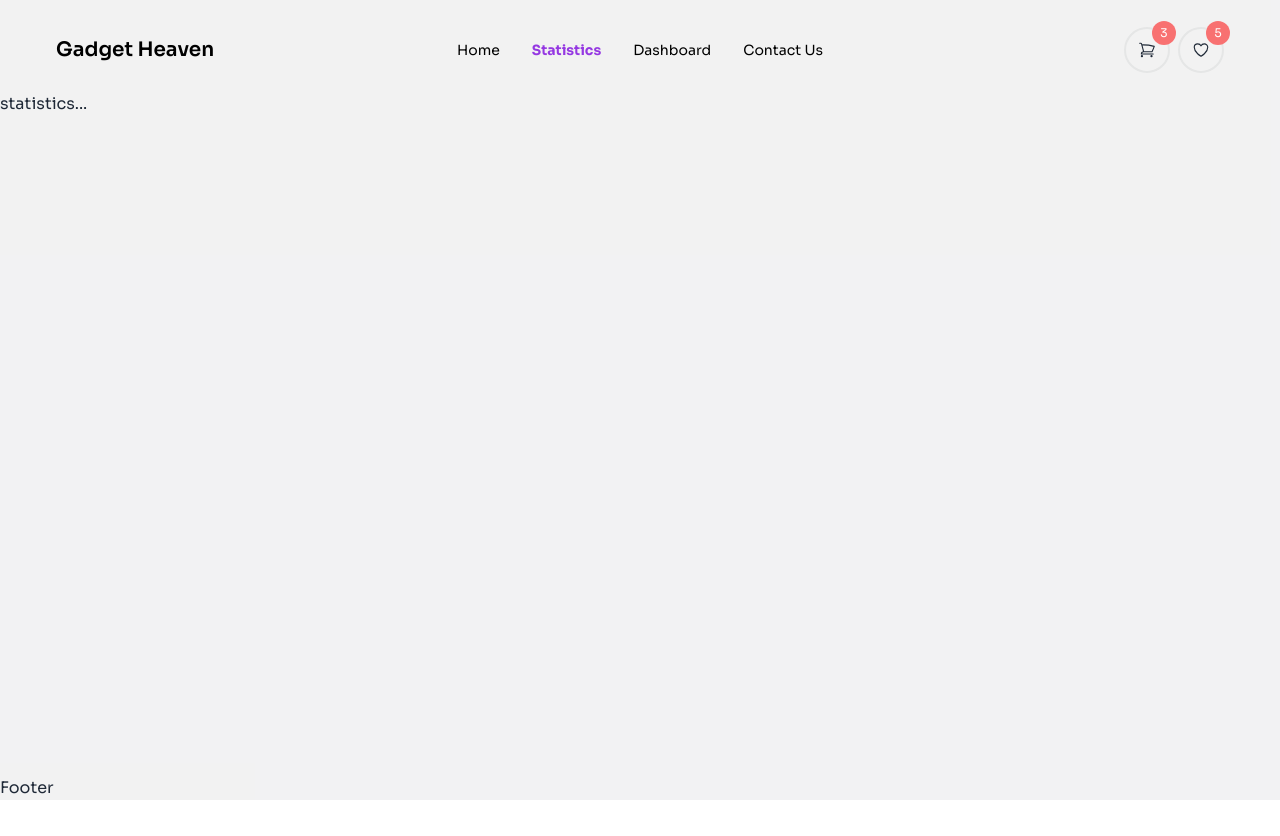
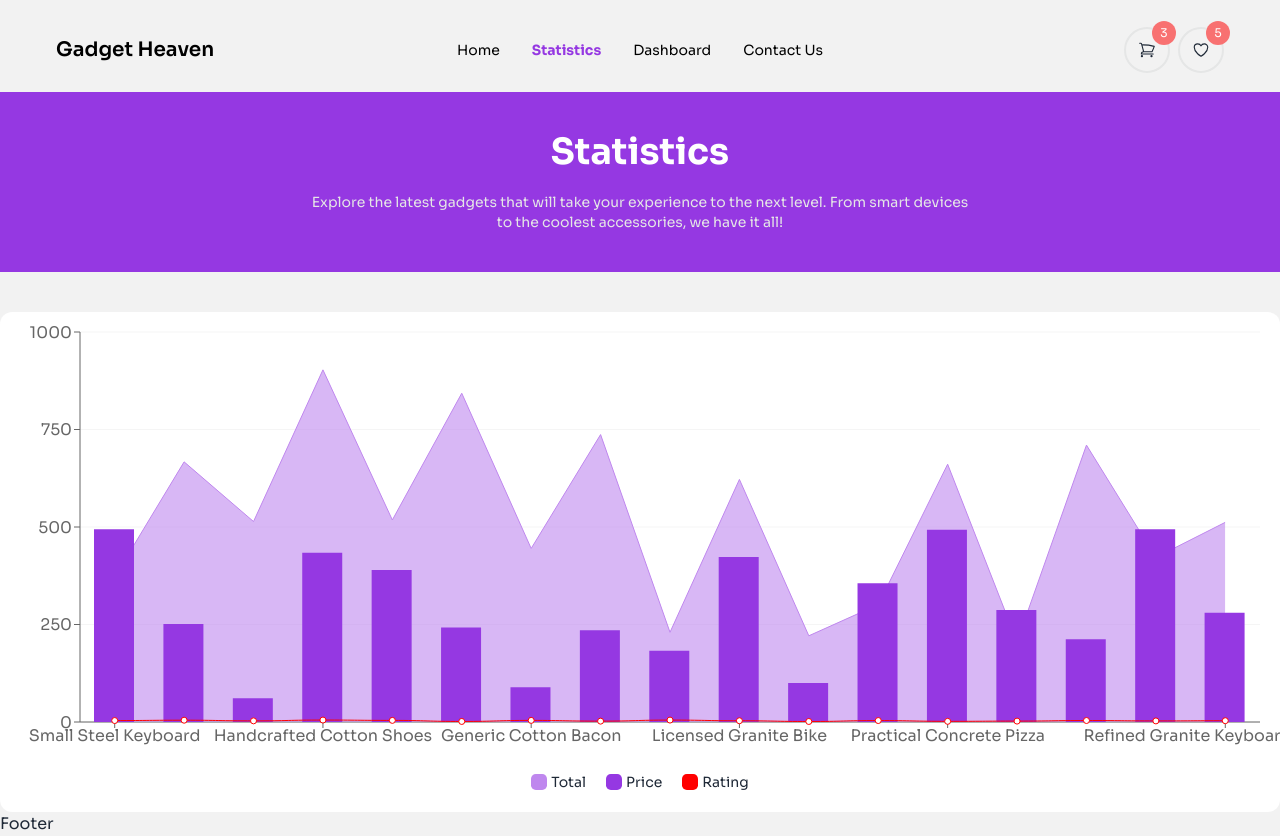
Before and after one commit to programming-hero-web-course-4/b10a8-gadget-heaven-Rashad-Stack, a React (Vite) app: page /statistics in a window 1280 px wide. Before the commit the page ends 800 px from the top, so only its background shows below. Built offline with nearby package versions, Linux system fonts and the light colour scheme.

Commit message:
Add ContactUs and Statistics pages; implement GetInTouch component; integrate DashboardChart; update routing and enhance Hero component

```diff
--- a/package.json
+++ b/package.json
@@ -15,7 +15,8 @@
     "react-dom": "^18.3.1",
     "react-icons": "^5.3.0",
     "react-rating-stars-component": "^2.2.0",
-    "react-router-dom": "^6.27.0"
+    "react-router-dom": "^6.27.0",
+    "recharts": "^2.13.3"
   },
   "devDependencies": {
     "@eslint/js": "^9.13.0",
--- a/src/App.jsx
+++ b/src/App.jsx
@@ -1,8 +1,10 @@
 import { createBrowserRouter, RouterProvider } from "react-router-dom";
+import GetInTouch from "./components/GetInTouch";
 import Dashboard from "./pages/Dashboard";
 import Home from "./pages/Home";
 import ProductDetails from "./pages/ProductDetails";
 import RootLayout from "./pages/RootLayout";
+import Statistics from "./pages/Statistics";
 
 const router = createBrowserRouter([
   {
@@ -19,7 +21,7 @@ const router = createBrowserRouter([
       },
       {
         path: "statistics",
-        element: <div>statistics...</div>,
+        element: <Statistics />,
       },
       {
         path: "/dashboard",
@@ -27,7 +29,7 @@ const router = createBrowserRouter([
       },
       {
         path: "/contact-us",
-        element: <div>contact us...</div>,
+        element: <GetInTouch />,
       },
     ],
   },
--- /dev/null
+++ b/src/components/DashboardChart.jsx
@@ -0,0 +1,171 @@
+import PropTypes from "prop-types";
+import {
+  Area,
+  Bar,
+  CartesianGrid,
+  ComposedChart,
+  Legend,
+  Line,
+  ResponsiveContainer,
+  Tooltip,
+  XAxis,
+  YAxis,
+} from "recharts";
+
+const data = [
+  {
+    name: "Small Steel Keyboard",
+    price: 494,
+    total: 372,
+    rating: 3.7,
+  },
+  {
+    name: "Practical Steel Salad",
+    price: 251,
+    total: 667,
+    rating: 4.6,
+  },
+  {
+    name: "Incredible Frozen Towels",
+    price: 61,
+    total: 514,
+    rating: 2.9,
+  },
+  {
+    name: "Handcrafted Cotton Shoes",
+    price: 434,
+    total: 903,
+    rating: 5,
+  },
+  {
+    name: "Ergonomic Granite Fish",
+    price: 390,
+    total: 518,
+    rating: 4.1,
+  },
+  {
+    name: "Rustic Steel Keyboard",
+    price: 242,
+    total: 843,
+    rating: 1.4,
+  },
+  {
+    name: "Generic Cotton Bacon",
+    price: 89,
+    total: 445,
+    rating: 4.1,
+  },
+  {
+    name: "Tasty Metal Gloves",
+    price: 235,
+    total: 737,
+    rating: 2.2,
+  },
+  {
+    name: "Licensed Steel Fish",
+    price: 183,
+    total: 230,
+    rating: 4.9,
+  },
+  {
+    name: "Licensed Granite Bike",
+    price: 423,
+    total: 622,
+    rating: 3.2,
+  },
+  {
+    name: "Handmade Fresh Hat",
+    price: 100,
+    total: 221,
+    rating: 1.3,
+  },
+  {
+    name: "Refined Fresh Cheese",
+    price: 356,
+    total: 301,
+    rating: 3.7,
+  },
+  {
+    name: "Practical Concrete Pizza",
+    price: 493,
+    total: 661,
+    rating: 1.7,
+  },
+  {
+    name: "Handcrafted Steel Car",
+    price: 287,
+    total: 206,
+    rating: 2.3,
+  },
+  {
+    name: "Incredible Cotton Mouse",
+    price: 212,
+    total: 710,
+    rating: 3.8,
+  },
+  {
+    name: "Small Soft Chair",
+    price: 494,
+    total: 422,
+    rating: 2.8,
+  },
+  {
+    name: "Refined Granite Keyboard",
+    price: 280,
+    total: 512,
+    rating: 3.3,
+  },
+];
+
+export default function DashboardChart() {
+  return (
+    <ResponsiveContainer
+      className="mt-10 w-full rounded-xl bg-base-100"
+      height={500}
+    >
+      <ComposedChart
+        className="w-full"
+        height={500}
+        data={data}
+        margin={{
+          top: 20,
+          right: 20,
+          bottom: 20,
+          left: 20,
+        }}
+      >
+        <CartesianGrid stroke="#f5f5f5" vertical={false} />
+        <XAxis dataKey="name" />
+        <YAxis />
+        <Tooltip />
+        <Legend content={CustomLegend} />
+        <Area type="linear" dataKey="total" fill="#BF87EE" stroke="#BF87EE" />
+        <Bar dataKey="price" barSize={40} fill="#9538E2" />
+        <Line type="bump" dataKey="rating" stroke="#FF0000" />
+      </ComposedChart>
+    </ResponsiveContainer>
+  );
+}
+
+function CustomLegend({ payload }) {
+  return (
+    <div className="mt-5 flex items-center justify-center gap-5">
+      {payload.map((entry, index) => (
+        <div key={`item-${index}`} className="flex items-center gap-1">
+          <span
+            className="h-4 w-4"
+            style={{
+              backgroundColor: entry.color,
+              borderRadius: "30%",
+            }}
+          />
+          <span className="text-sm capitalize">{entry.value}</span>
+        </div>
+      ))}
+    </div>
+  );
+}
+
+CustomLegend.propTypes = {
+  payload: PropTypes.array.isRequired,
+};
--- /dev/null
+++ b/src/components/GetInTouch.jsx
@@ -0,0 +1,47 @@
+import {
+  HiOutlineEnvelope,
+  HiOutlineMapPin,
+  HiOutlinePhone,
+} from "react-icons/hi2";
+
+export default function GetInTouch() {
+  return (
+    <div className="container mx-auto mt-10 max-w-7xl">
+      <h1 className="text-center text-4xl font-bold">Get in touch</h1>
+      <div className="mt-10 flex justify-between">
+        <div className="card w-96 bg-base-100">
+          <div className="card-body items-center">
+            <div className="grid h-20 w-20 place-items-center rounded-full bg-brand">
+              <HiOutlineMapPin className="text-3xl text-white" />
+            </div>
+            <p className="text-center">
+              401 Broadway, 24th floor, orchard view, london, UK
+            </p>
+          </div>
+        </div>
+
+        <div className="card w-96 bg-base-100">
+          <div className="card-body items-center">
+            <div className="grid h-20 w-20 place-items-center rounded-full bg-brand">
+              <HiOutlinePhone className="text-3xl text-white" />
+            </div>
+            <p className="text-center">
+              (+00) 1 23 45 67 89 (+1) 1 23 45 67 89
+            </p>
+          </div>
+        </div>
+
+        <div className="card w-96 bg-base-100">
+          <div className="card-body items-center">
+            <div className="grid h-20 w-20 place-items-center rounded-full bg-brand">
+              <HiOutlineEnvelope className="text-3xl text-white" />
+            </div>
+            <p className="text-center">
+              demo@support.com support@spacingtech.com
+            </p>
+          </div>
+        </div>
+      </div>
+    </div>
+  );
+}
--- a/src/components/Hero.jsx
+++ b/src/components/Hero.jsx
@@ -2,7 +2,7 @@ import PropTypes from "prop-types";
 import { useLocation, useSearchParams } from "react-router-dom";
 import Button from "./Button";
 
-export default function Hero({ title, description }) {
+export default function Hero({ title, description, className }) {
   const [searchParam, setSearchParam] = useSearchParams();
   const activeTab = searchParam.get("tab") || "cart";
   const location = useLocation();
@@ -16,7 +16,7 @@ export default function Hero({ title, description }) {
   return (
     <section className="bg-brand">
       <div
-        className={`container mx-auto max-w-7xl space-y-5 pt-10 ${isDashboard ? "pb-0" : "pb-40"}`}
+        className={`container mx-auto max-w-7xl space-y-5 pt-10 ${className}`}
       >
         <h1 className="text-center text-4xl font-bold text-base-100">
           {title}
@@ -49,4 +49,5 @@ export default function Hero({ title, description }) {
 Hero.propTypes = {
   title: PropTypes.string.isRequired,
   description: PropTypes.string.isRequired,
+  className: PropTypes.string,
 };
--- /dev/null
+++ b/src/pages/ContactUs.jsx
@@ -0,0 +1,3 @@
+export default function ContactUs() {
+  return <div>ContactUs</div>;
+}
--- a/src/pages/ProductDetails.jsx
+++ b/src/pages/ProductDetails.jsx
@@ -11,6 +11,7 @@ export default function ProductDetails() {
         title="Product Details"
         description="Explore the latest gadgets that will take your experience to the next
           level. From smart devices to the coolest accessories, we have it all!"
+        className="pb-40"
       />
       <FloatSection>
         <div className="card bg-base-100 shadow-xl lg:card-side">
--- /dev/null
+++ b/src/pages/Statistics.jsx
@@ -0,0 +1,18 @@
+import DashboardChart from "../components/DashboardChart";
+import Hero from "../components/Hero";
+
+export default function Statistics() {
+  return (
+    <>
+      <Hero
+        title="Statistics"
+        description="Explore the latest gadgets that will take your experience to the next level. From smart devices to the coolest accessories, we have it all!"
+        className="pb-10"
+      />
+
+      <div className="container mx-auto max-w-7xl">
+        <DashboardChart />
+      </div>
+    </>
+  );
+}
```
Also changed, not shown: 1 other file (tests, documents, lock files or other folders).
